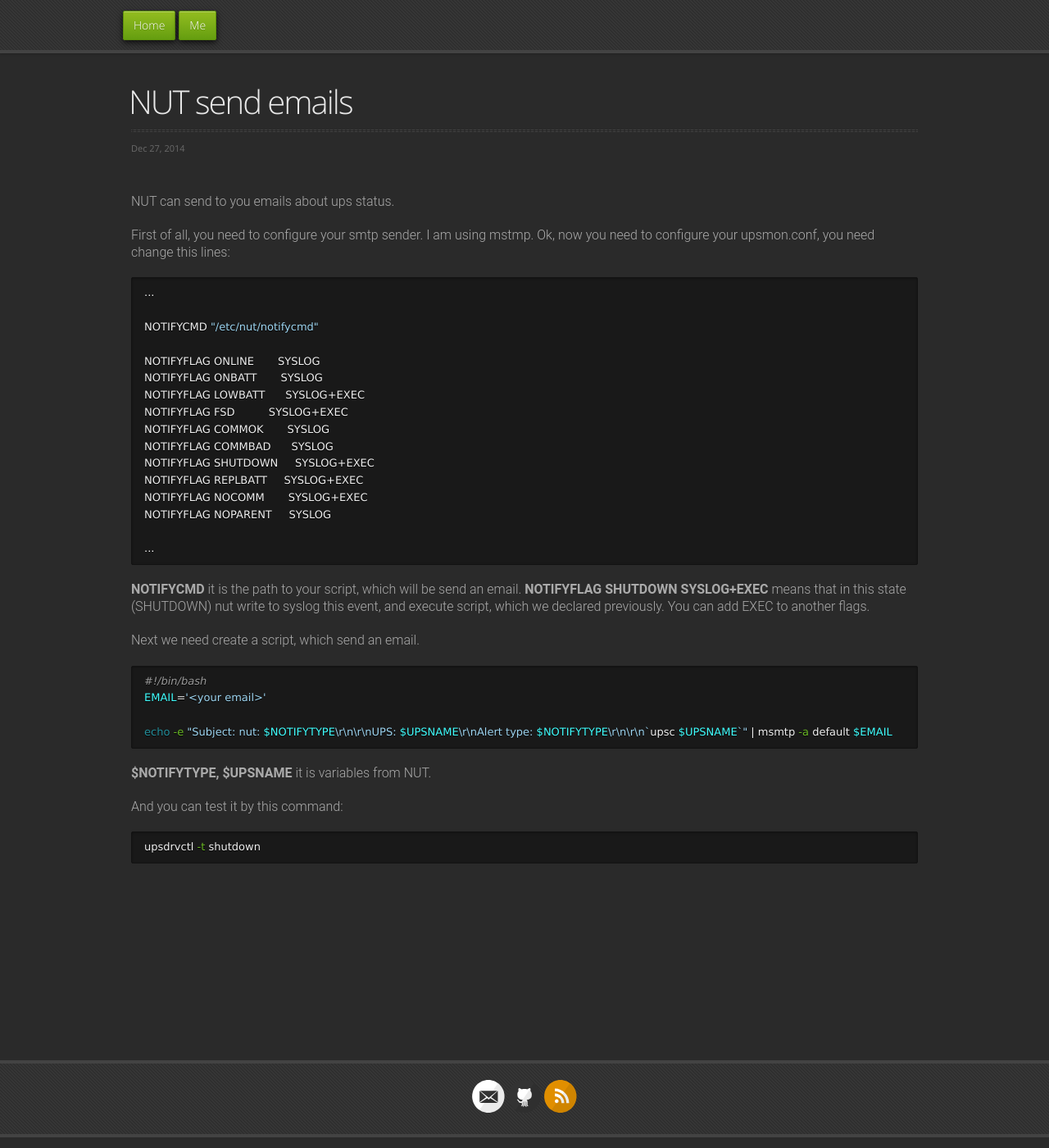
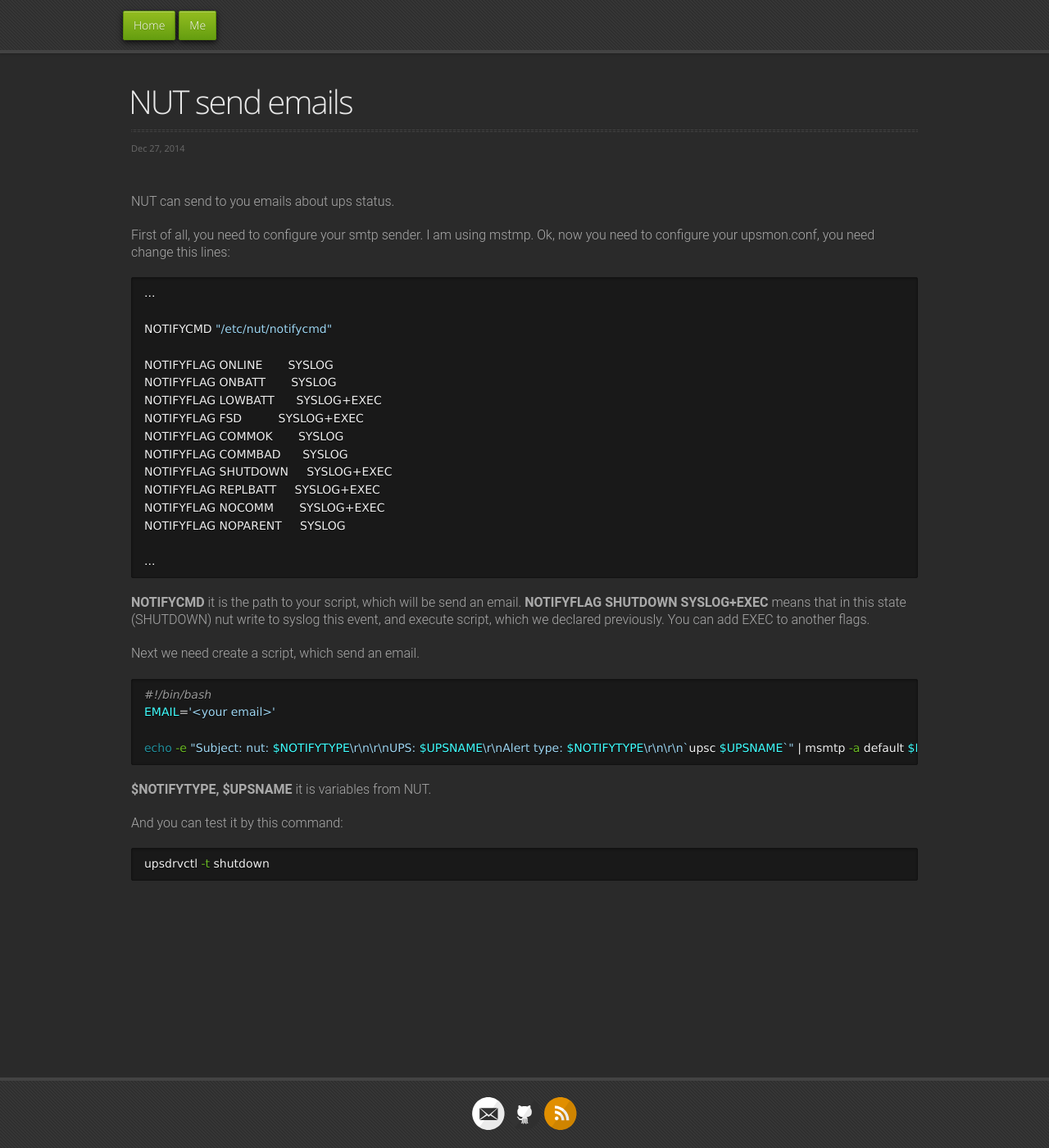
Before and after one commit to freekode/freekode.github.io, a Jekyll site: the page built from _posts/2014-12-27-nut-sending-emails.md, in a window 1280 px wide and 1400 px high. Shown: the whole window at 82% size. Built offline with Jekyll 4.4.1, drawn with Linux system fonts in a browser that asks for light colours; comment, search, counter and statistics services are not loaded.

Commit message:
style fix

```diff
--- a/_sass/midnight/_midnight.scss
+++ b/_sass/midnight/_midnight.scss
@@ -195,7 +195,8 @@ blockquote {
 code {
   font-family: 'Lucida Sans', Monaco, Bitstream Vera Sans Mono, Lucida Console, Terminal, monospace;
   color: #efefef;
-  font-size: 13px;
+  font-size: 14px;
+  line-height: 1.5em;
   margin: 0 4px;
   padding: 4px 6px;
   -webkit-border-radius: 2px;
```
